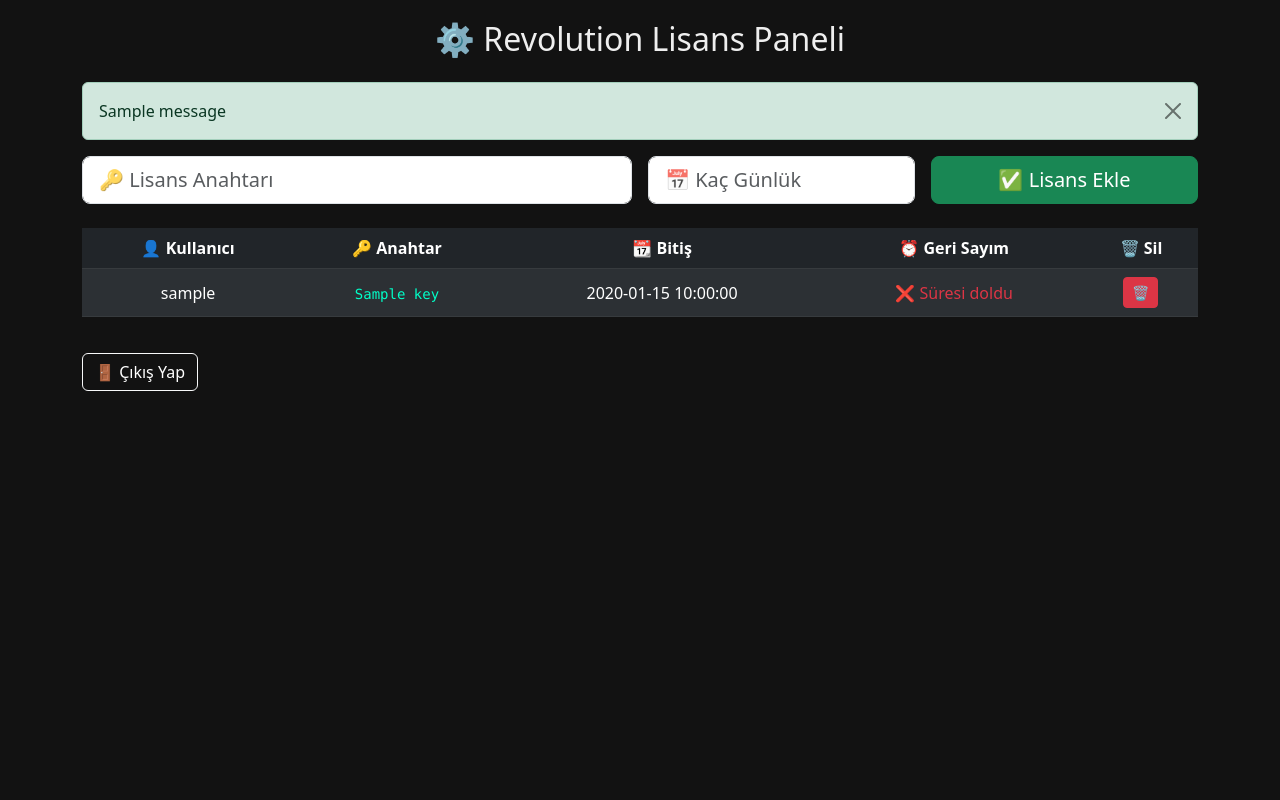
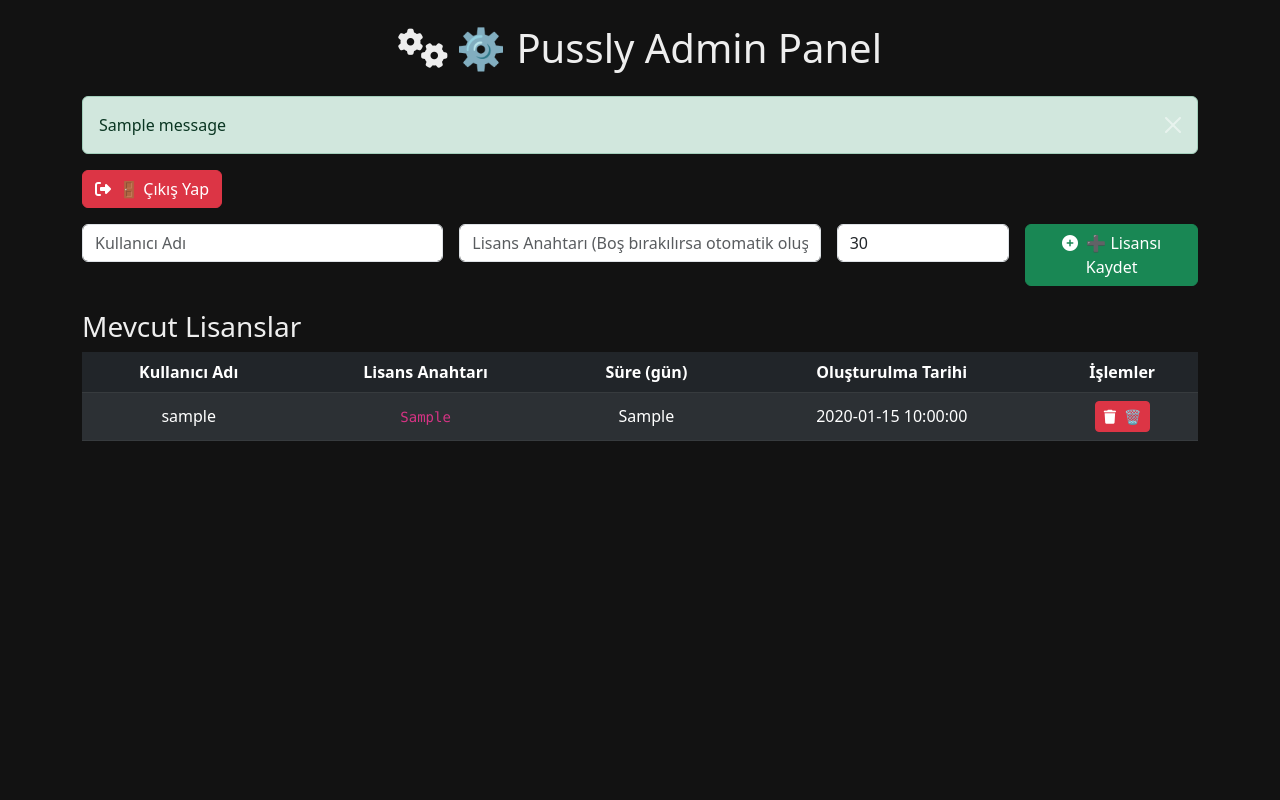
Before and after one commit to onlydead796/revolution_license_server, a Flask app: template templates/index.html in a window 1280 px wide. Run offline with Flask 3, Linux system fonts and the light colour scheme; the visitor is signed in with stand-in values (Sample User, id 1); the template is opened without the code that fills it: most values are stand-ins (such as "Sample title", 1, 10 or a date in 2020); one stand-in notice (Sample message) is shown; some libraries are stand-ins or nearby versions.

Commit message:
index.html

```diff
--- a/templates/index.html
+++ b/templates/index.html
@@ -1,130 +1,149 @@
-<!DOCTYPE html>
+<!doctype html>
 <html lang="tr">
 <head>
-    <meta charset="UTF-8" />
+    <meta charset="utf-8" />
     <meta name="viewport" content="width=device-width, initial-scale=1" />
-    <title>Revolution Lisans Paneli</title>
+    <title>Revolution Admin Panel</title>
     <link href="https://cdn.jsdelivr.net/npm/bootstrap@5.3.0/dist/css/bootstrap.min.css" rel="stylesheet" />
+    <script src="https://kit.fontawesome.com/a2e1e6d3c2.js" crossorigin="anonymous"></script>
     <style>
-        body {
-            background: #121212;
-            color: #eee;
-            min-height: 100vh;
-            padding: 20px;
+        /* Giriş ekranı için koyu tema */
+        .login-container {
+            height: 100vh;
+            display: flex;
+            justify-content: center;
+            align-items: center;
+            background-color: #333;
         }
-        .expired {
-            background-color: #dc3545 !important;
+        .login-form {
+            width: 100%;
+            max-width: 400px;
+            padding: 30px;
+            background-color: #333;
+            border-radius: 10px;
+            box-shadow: 0 4px 8px rgba(0,0,0,0.7);
             color: white;
         }
-        .warning {
-            background-color: #ffc107 !important;
-            color: black;
+        /* Yönetim paneli koyu arkaplan, metin açık */
+        body.admin {
+            background-color: #121212;
+            color: #eee;
         }
-        .logout {
-            color: #fff;
-            text-decoration: none;
-            margin-top: 20px;
-            display: inline-block;
+        .admin .table {
+            color: #eee;
         }
-        code {
-            color: #00ffc8;
+        .admin a.btn-danger {
+            color: white;
         }
     </style>
 </head>
-<body>
+<body class="{% if session.get('logged_in') %}admin{% else %}bg-dark text-light{% endif %}">
 
-<div class="container">
-    <h2 class="mb-4 text-center">⚙️ Revolution Lisans Paneli</h2>
+{% if session.get('logged_in') %}
+<div class="container py-4">
+
+    <h1 class="mb-4 text-center"><i class="fas fa-cogs me-2"></i>⚙️ Pussly Admin Panel</h1>
 
     {% with messages = get_flashed_messages(with_categories=true) %}
       {% if messages %}
         {% for category, message in messages %}
           <div class="alert alert-{{ category }} alert-dismissible fade show" role="alert">
             {{ message }}
-            <button type="button" class="btn-close" data-bs-dismiss="alert" aria-label="Kapat"></button>
+            <button type="button" class="btn-close btn-close-white" data-bs-dismiss="alert" aria-label="Kapat"></button>
           </div>
         {% endfor %}
       {% endif %}
     {% endwith %}
 
-    <form action="/add_license" method="POST" class="row g-3 mb-4 justify-content-center">
-        <div class="col-md-6 col-12">
-            <input type="text" name="key" class="form-control form-control-lg" placeholder="🔑 Lisans Anahtarı" required />
+    <div class="mb-3 d-flex justify-content-between align-items-center">
+      <a href="{{ url_for('logout') }}" class="btn btn-danger">
+        <i class="fas fa-sign-out-alt me-1"></i> 🚪 Çıkış Yap
+      </a>
     </div>
-        <div class="col-md-3 col-6">
-            <input type="number" name="days" class="form-control form-control-lg" placeholder="📅 Kaç Günlük" required min="1" max="3650" />
+
+    <form method="POST" action="{{ url_for('create') }}" class="row g-3 mb-4">
+      <div class="col-md-4">
+        <input type="text" name="username" class="form-control" placeholder="Kullanıcı Adı" required />
       </div>
-        <div class="col-md-3 col-6 d-grid">
-            <button type="submit" class="btn btn-success btn-lg">✅ Lisans Ekle</button>
+      <div class="col-md-4">
+        <input type="text" name="key" class="form-control" placeholder="Lisans Anahtarı (Boş bırakılırsa otomatik oluşturulur)" />
+      </div>
+      <div class="col-md-2">
+        <input type="number" name="expiry" class="form-control" placeholder="Süre (gün)" required min="1" max="3650" value="30" />
+      </div>
+      <div class="col-md-2">
+        <button type="submit" class="btn btn-success w-100">
+          <i class="fas fa-plus-circle me-1"></i> ➕ Lisansı Kaydet
+        </button>
       </div>
     </form>
 
-    <div class="table-responsive">
-        <table class="table table-striped table-dark align-middle text-center">
+    <h3>Mevcut Lisanslar</h3>
+    {% if licenses %}
+    <table class="table table-striped table-dark table-hover align-middle text-center">
       <thead>
         <tr>
-                    <th>👤 Kullanıcı</th>
-                    <th>🔑 Anahtar</th>
-                    <th>📆 Bitiş</th>
-                    <th>⏰ Geri Sayım</th>
-                    <th>🗑️ Sil</th>
+          <th>Kullanıcı Adı</th>
+          <th>Lisans Anahtarı</th>
+          <th>Süre (gün)</th>
+          <th>Oluşturulma Tarihi</th>
+          <th>İşlemler</th>
         </tr>
       </thead>
       <tbody>
         {% for lic in licenses %}
-                <tr class="{% if lic.days_left <= 0 %}expired{% elif lic.days_left <= 3 %}warning{% endif %}">
-                    <td>{{ lic.username }}</td>
-                    <td><code>{{ lic.key }}</code></td>
-                    <td>{{ lic.expire_date }}</td>
+          <tr>
+            <td>{{ lic['username'] }}</td>
+            <td><code>{{ lic['license_key'] }}</code></td>
+            <td>{{ lic['expiry_days'] }}</td>
+            <td>{{ lic['created_at'] }}</td>
             <td>
-                        <span id="countdown-{{ lic.id }}" data-expire="{{ lic.expire_date }}"></span>
-                    </td>
-                    <td>
-                        <a href="/delete_license/{{ lic.id }}" class="btn btn-danger btn-sm" onclick="return confirm('Lisansı silmek istediğinize emin misiniz?');">
-                            🗑️
+              <a href="{{ url_for('delete', key=lic['license_key']) }}" class="btn btn-danger btn-sm" onclick="return confirm('Lisansı silmek istediğinize emin misiniz?');" title="Sil">
+                <i class="fas fa-trash me-1"></i> 🗑️
               </a>
             </td>
           </tr>
         {% endfor %}
       </tbody>
     </table>
+    {% else %}
+      <p class="text-center">Henüz lisans eklenmemiş.</p>
+    {% endif %}
+
 </div>
+{% else %}
+<div class="login-container">
+    <div class="login-form">
+        <h1 class="mb-4 text-center"><i class="fas fa-cogs me-2"></i>⚙️ Pussly Admin Panel</h1>
 
-    <a href="/logout" class="logout btn btn-outline-light">🚪 Çıkış Yap</a>
+        {% with messages = get_flashed_messages(with_categories=true) %}
+          {% if messages %}
+            {% for category, message in messages %}
+              <div class="alert alert-{{ category }} alert-dismissible fade show" role="alert">
+                {{ message }}
+                <button type="button" class="btn-close btn-close-white" data-bs-dismiss="alert" aria-label="Kapat"></button>
               </div>
+            {% endfor %}
+          {% endif %}
+        {% endwith %}
+
+        <form method="POST" action="{{ url_for('login') }}">
+            <div class="mb-3">
+                <input type="text" name="username" class="form-control" placeholder="Kullanıcı Adı" required autofocus />
+            </div>
+            <div class="mb-3">
+                <input type="password" name="password" class="form-control" placeholder="Şifre" required />
+            </div>
+            <div class="d-grid gap-2">
+                <button type="submit" class="btn btn-primary">
+                  <i class="fas fa-sign-in-alt me-1"></i> 🔐 Giriş Yap
+                </button>
+            </div>
+        </form>
+    </div>
+</div>
+{% endif %}
 
 <script src="https://cdn.jsdelivr.net/npm/bootstrap@5.3.0/dist/js/bootstrap.bundle.min.js"></script>
-
-<script>
-// Canlı geri sayım başlat
-document.addEventListener("DOMContentLoaded", function () {
-    const countdownElements = document.querySelectorAll("span[id^='countdown-']");
-    countdownElements.forEach(el => {
-        const expireDateStr = el.dataset.expire.replace(" ", "T"); // tarih: 2025-08-04 14:20:00
-        const expireTime = new Date(expireDateStr).getTime();
-
-        function updateCountdown() {
-            const now = new Date().getTime();
-            const distance = expireTime - now;
-
-            if (distance <= 0) {
-                el.innerHTML = "<span class='text-danger'>❌ Süresi doldu</span>";
-                return;
-            }
-
-            const days = Math.floor(distance / (1000 * 60 * 60 * 24));
-            const hours = Math.floor((distance % (1000 * 60 * 60 * 24)) / (1000 * 60 * 60));
-            const minutes = Math.floor((distance % (1000 * 60 * 60)) / (1000 * 60));
-            const seconds = Math.floor((distance % (1000 * 60)) / 1000);
-
-            el.innerHTML = `⏳ ${days}g ${hours}s ${minutes}d ${seconds}s`;
-        }
-
-        updateCountdown();
-        setInterval(updateCountdown, 1000);
-    });
-});
-</script>
-
 </body>
 </html>
```
Lines whose indentation alone changed are shown as unchanged.
